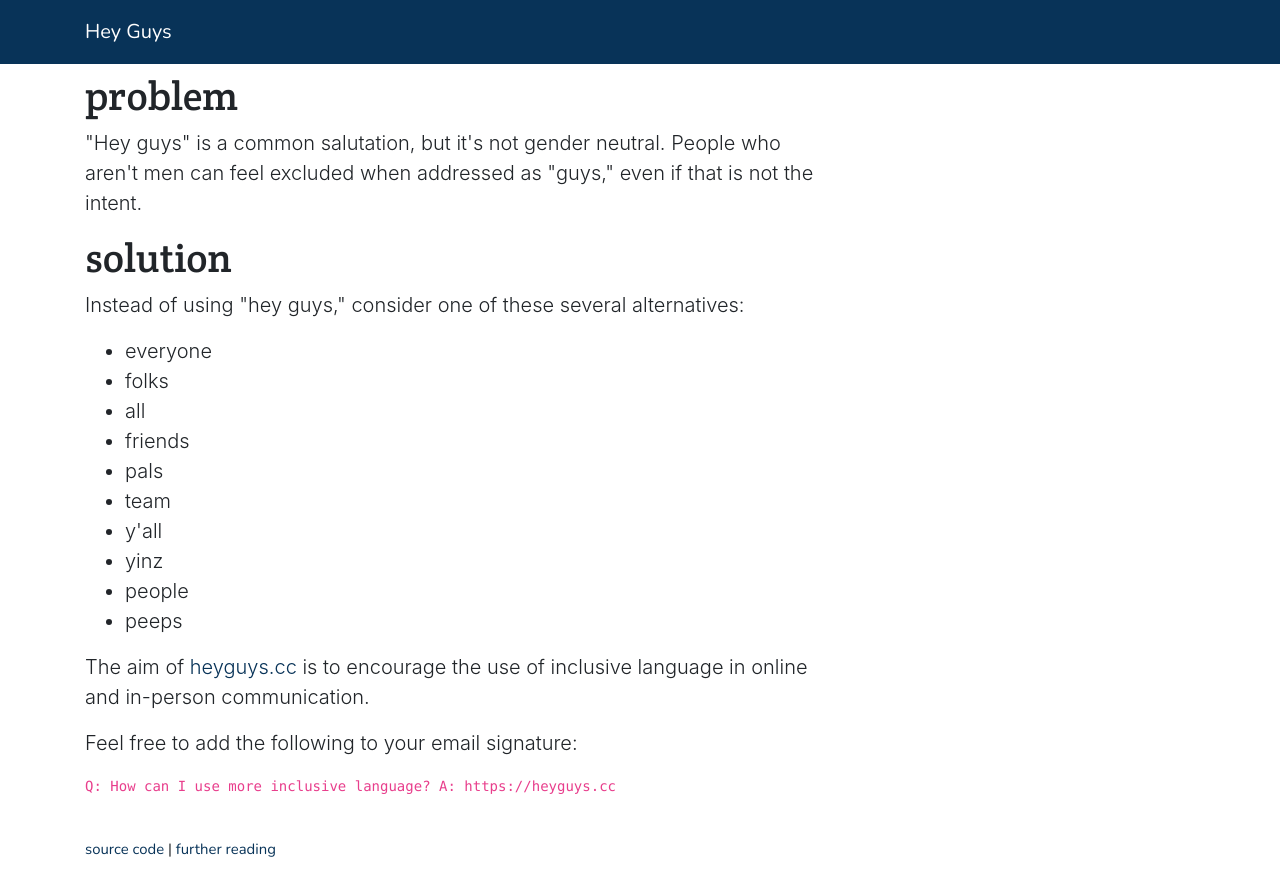
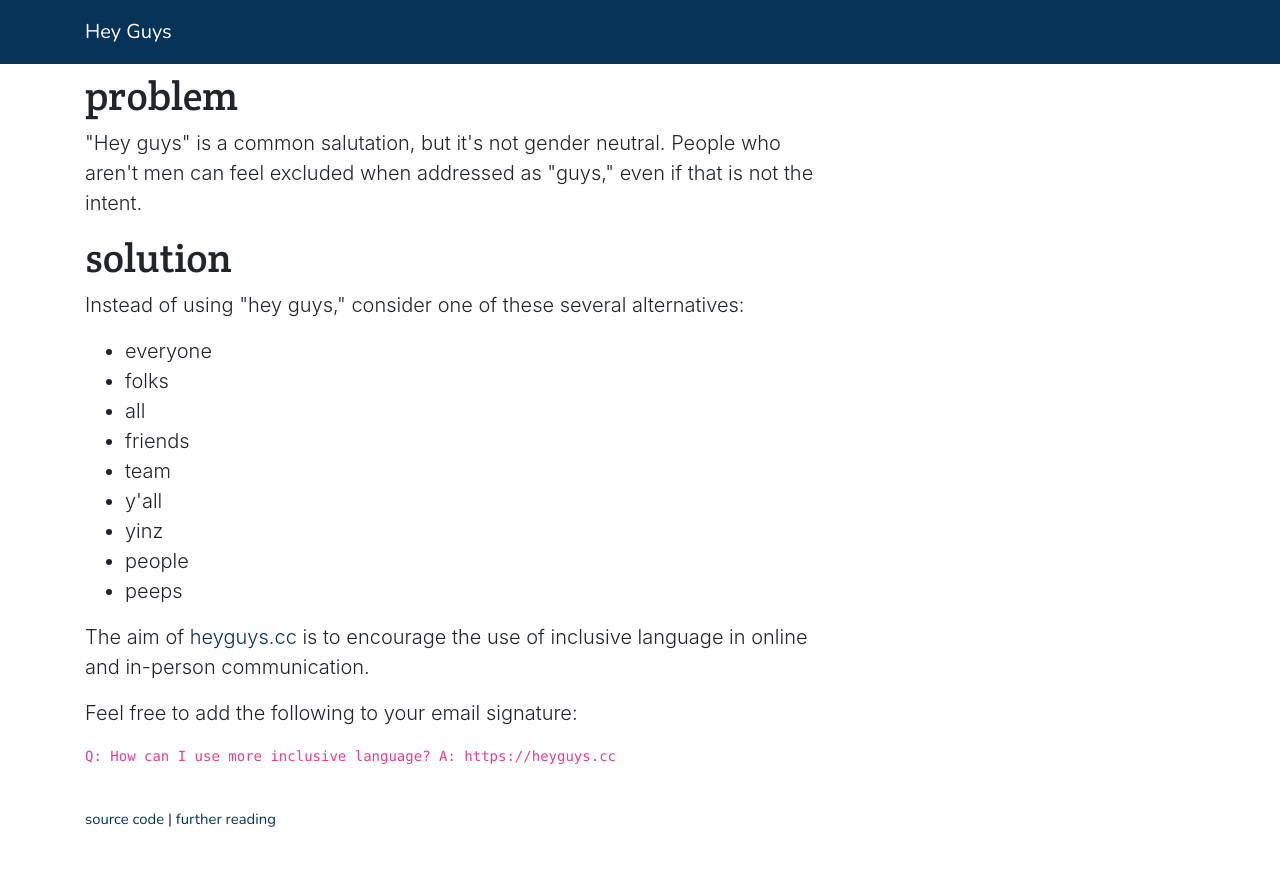
Before and after one commit to williln/heyguys.cc, a Jekyll site: the page built from index.md, in a window 1280 px wide. Shown: the top 896 px of the page. Built offline with Jekyll 4.4.1, drawn with Linux system fonts in a browser that asks for light colours; nearby versions of some CDN libraries.

Commit message:
:fire: Removes pals
- https://twitter.com/coderbyheart/status/1183725248669204480
- https://en.wiktionary.org/wiki/pal#Etymology

```diff
--- a/index.md
+++ b/index.md
@@ -15,7 +15,6 @@ image: /static/img/hello.jpg
           <li>folks</li>
           <li>all</li>
           <li>friends</li>
-          <li>pals</li>
           <li>team</li>
           <li>y'all</li>
           <li>yinz</li>
```
